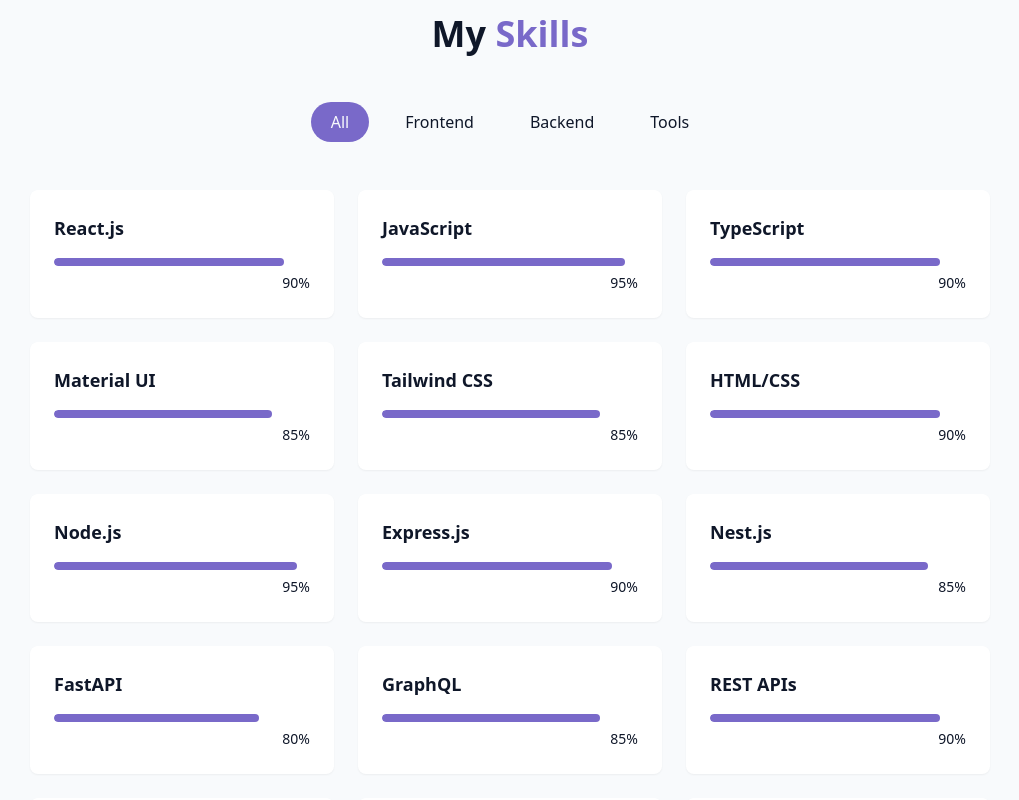
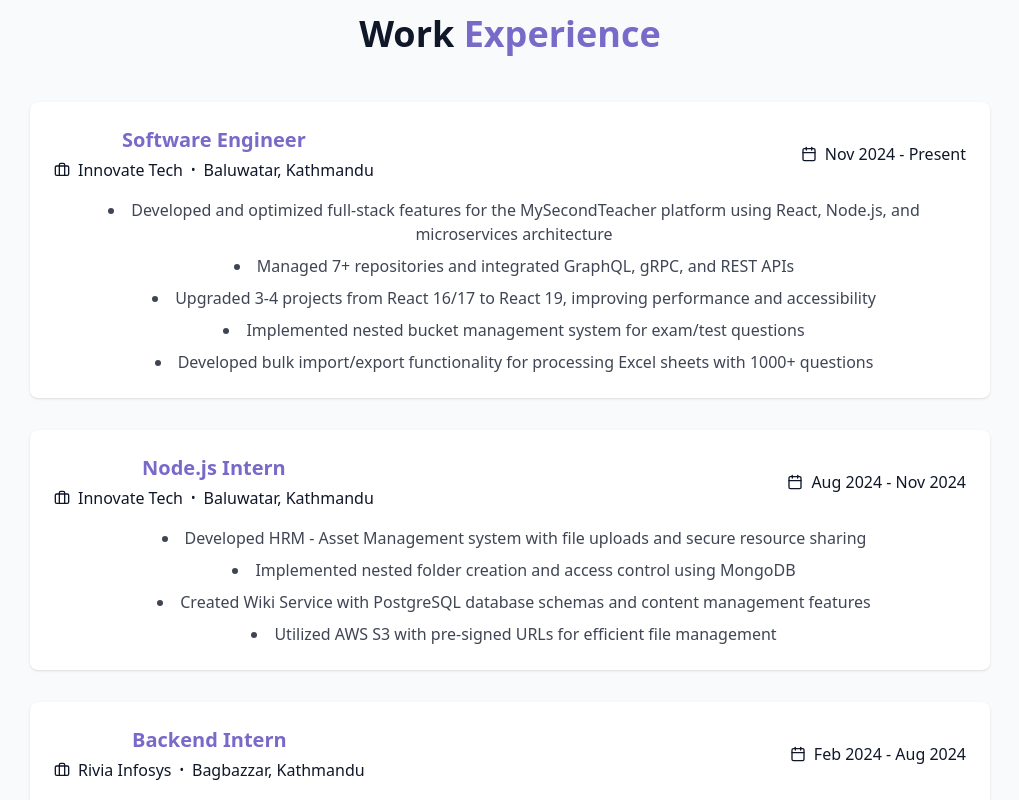
Before and after one commit to pokharel-nishan/portfolio, a React (Vite) app: page / in a window 1280 px wide. Shown: the part 1660-2460 px from the top of the page, without its empty margins (130-1149 px from the left). Built offline with nearby package versions, Linux system fonts and the light colour scheme.

Commit message:
[add] added work-experience section.

```diff
--- a/src/components/SkillsSection.jsx
+++ b/src/components/SkillsSection.jsx
@@ -1,83 +1,76 @@
-import { useState } from "react";
-import { cn } from "@/lib/utils";
+import { Database, Globe, Layout, Server, Terminal, Wrench } from "lucide-react";
 
-const skills = [
-  // Frontend
-  { name: "React.js", level: 90, category: "frontend" },
-  { name: "JavaScript", level: 95, category: "frontend" },
-  { name: "TypeScript", level: 90, category: "frontend" },
-  { name: "Material UI", level: 85, category: "frontend" },
-  { name: "Tailwind CSS", level: 85, category: "frontend" },
-  { name: "HTML/CSS", level: 90, category: "frontend" },
-
-  // Backend
-  { name: "Node.js", level: 95, category: "backend" },
-  { name: "Express.js", level: 90, category: "backend" },
-  { name: "Nest.js", level: 85, category: "backend" },
-  { name: "FastAPI", level: 80, category: "backend" },
-  { name: "GraphQL", level: 85, category: "backend" },
-  { name: "REST APIs", level: 90, category: "backend" },
-  { name: "gRPC", level: 80, category: "backend" },
-
-  // Database & Tools
-  { name: "PostgreSQL", level: 85, category: "tools" },
-  { name: "MongoDB", level: 85, category: "tools" },
-  { name: "Docker", level: 80, category: "tools" },
-  { name: "AWS S3", level: 85, category: "tools" },
-  { name: "Git/GitHub", level: 90, category: "tools" },
+const skillCategories = [
+	{
+		name: "Frontend",
+		icon: <Layout className="w-5 h-5" />,
+		skills: [
+			"React.js",
+			"TypeScript",
+			"JavaScript",
+			"Material UI",
+			"Tailwind CSS",
+			"HTML5/CSS3",
+		],
+	},
+	{
+		name: "Backend",
+		icon: <Server className="w-5 h-5" />,
+		skills: ["Node.js", "Express.js", "Nest.js", "FastAPI", "Python"],
+	},
+	{
+		name: "APIs & Protocols",
+		icon: <Globe className="w-5 h-5" />,
+		skills: ["REST APIs", "GraphQL", "gRPC", "WebSocket"],
+	},
+	{
+		name: "Databases",
+		icon: <Database className="w-5 h-5" />,
+		skills: ["PostgreSQL", "MongoDB", "MySQL", "SQLite", "Oracle SQL"],
+	},
+	{
+		name: "DevOps & Tools",
+		icon: <Wrench className="w-5 h-5" />,
+		skills: ["Git", "GitHub", "GitLab", "Docker", "AWS S3"],
+	},
+	{
+		name: "Development Tools",
+		icon: <Terminal className="w-5 h-5" />,
+		skills: ["VS Code", "Swagger", "Strapi", "Trello", "Wrike"],
+	},
 ];
 
-const categories = ["all", "frontend", "backend", "tools"];
-
 export const SkillsSection = () => {
-  const [activeCategory, setActiveCategory] = useState("all");
-
-  const filteredSkills = skills.filter(
-    (skill) => activeCategory === "all" || skill.category === activeCategory
-  );
 	return (
 		<section id="skills" className="py-24 px-4 relative bg-secondary/30">
 			<div className="container mx-auto max-w-5xl">
 				<h2 className="text-3xl md:text-4xl font-bold mb-12 text-center">
-          My <span className="text-primary">Skills</span>
+					Skills &{" "}
+					<span className="text-primary">Technologies</span>
 				</h2>
 
-        <div className="flex flex-wrap justify-center gap-4 mb-12">
-          {categories.map((category, key) => (
-            <button
-              key={key}
-              onClick={() => setActiveCategory(category)}
-              className={cn(
-                "px-5 py-2 rounded-full transition-colors duration-300 capitalize",
-                activeCategory === category
-                  ? "bg-primary text-primary-foreground"
-                  : "bg-secondary/70 text-foreground hover:bg-secondary"
-              )}
+				<div className="grid grid-cols-1 md:grid-cols-2 lg:grid-cols-3 gap-6">
+					{skillCategories.map((category, idx) => (
+						<div
+							key={idx}
+							className="bg-card p-6 rounded-lg shadow-sm hover:shadow-md transition-all duration-300"
 						>
-              {category}
-            </button>
-          ))}
+							<div className="flex items-center gap-3 mb-4">
+								<div className="p-2 rounded-lg bg-primary/10 text-primary">
+									{category.icon}
+								</div>
+								<h3 className="text-lg font-semibold">{category.name}</h3>
 							</div>
 
-        <div className="grid grid-cols-1 sm:grid-cols-2 lg:grid-cols-3 gap-6">
-          {filteredSkills.map((skill, key) => (
-            <div
-              key={key}
-              className="bg-card p-6 rounded-lg shadow-xs card-hover"
+							<div className="flex flex-wrap gap-2">
+								{category.skills.map((skill, index) => (
+									<span
+										key={index}
+										className="px-3 py-1 text-sm rounded-full bg-secondary/50 text-foreground/80 hover:bg-primary/10 hover:text-primary transition-colors duration-300"
 									>
-              <div className="text-left mb-4">
-                <h3 className="font-semibold text-lg">{skill.name}</h3>
-              </div>
-              <div className="w-full bg-secondary/50 h-2 rounded-full overflow-hidden">
-                <div
-                  className="bg-primary h-2 rounded-full origin-left animate-[grow_1.5s_ease-out]"
-                  style={{ width: skill.level + "%" }}
-                />
-              </div>
-              <div className="text-right mt-1">
-                <span className="text-sm text-muted-foreground">
-                  {skill.level}%
+										{skill}
 									</span>
+								))}
 							</div>
 						</div>
 					))}
--- /dev/null
+++ b/src/components/WorkExperienceSection.jsx
@@ -0,0 +1,88 @@
+import { Briefcase, Calendar } from "lucide-react";
+
+const experiences = [
+  {
+    title: "Software Engineer",
+    company: "Innovate Tech",
+    location: "Baluwatar, Kathmandu",
+    period: "Nov 2024 - Present",
+    description: [
+      "Developed and optimized full-stack features for the MySecondTeacher platform using React, Node.js, and microservices architecture",
+      "Managed 7+ repositories and integrated GraphQL, gRPC, and REST APIs",
+      "Upgraded 3-4 projects from React 16/17 to React 19, improving performance and accessibility",
+      "Implemented nested bucket management system for exam/test questions",
+      "Developed bulk import/export functionality for processing Excel sheets with 1000+ questions",
+    ],
+  },
+  {
+    title: "Node.js Intern",
+    company: "Innovate Tech",
+    location: "Baluwatar, Kathmandu",
+    period: "Aug 2024 - Nov 2024",
+    description: [
+      "Developed HRM - Asset Management system with file uploads and secure resource sharing",
+      "Implemented nested folder creation and access control using MongoDB",
+      "Created Wiki Service with PostgreSQL database schemas and content management features",
+      "Utilized AWS S3 with pre-signed URLs for efficient file management",
+    ],
+  },
+  {
+    title: "Backend Intern",
+    company: "Rivia Infosys",
+    location: "Bagbazzar, Kathmandu",
+    period: "Feb 2024 - Aug 2024",
+    description: [
+      "Developed scalable backend solutions for the Edxplor platform",
+      "Designed and implemented PostgreSQL database schemas using TypeORM",
+      "Integrated Swagger for API documentation and Docker for deployment",
+      "Contributed to agile workflows using Trello for project management",
+    ],
+  },
+];
+
+export const WorkExperienceSection = () => {
+  return (
+    <section className="py-24 px-4 relative bg-secondary/30">
+      <div className="container mx-auto max-w-5xl">
+        <h2 className="text-3xl md:text-4xl font-bold mb-12 text-center">
+          Work <span className="text-primary">Experience</span>
+        </h2>
+
+        <div className="space-y-8">
+          {experiences.map((experience, idx) => (
+            <div
+              key={idx}
+              className="bg-card p-6 rounded-lg shadow-sm hover:shadow-md transition-shadow duration-300"
+            >
+              <div className="flex flex-col md:flex-row md:items-center justify-between mb-4">
+                <div>
+                  <h3 className="text-xl font-semibold text-primary">
+                    {experience.title}
+                  </h3>
+                  <div className="flex items-center gap-2 text-muted-foreground mt-1">
+                    <Briefcase className="w-4 h-4" />
+                    <span>{experience.company}</span>
+                    <span className="text-xs">•</span>
+                    <span>{experience.location}</span>
+                  </div>
+                </div>
+                <div className="flex items-center gap-2 text-muted-foreground mt-2 md:mt-0">
+                  <Calendar className="w-4 h-4" />
+                  <span>{experience.period}</span>
+                </div>
+              </div>
+
+              <ul className="list-disc list-inside space-y-2 text-foreground/80">
+                {experience.description.map((item, index) => (
+                  <li key={index} className="pl-2">
+                    {item}
+                  </li>
+                ))}
+              </ul>
+            </div>
+          ))}
+        </div>
+      </div>
+    </section>
+  );
+};
--- a/src/pages/Home.jsx
+++ b/src/pages/Home.jsx
@@ -3,6 +3,7 @@
 import { StarBackground } from "@/components/StarBackground";
 import { HeroSection } from "../components/HeroSection";
 import { AboutSection } from "../components/AboutSection";
+import { WorkExperienceSection } from "../components/WorkExperienceSection";
 import { SkillsSection } from "../components/SkillsSection";
 import { ProjectsSection } from "../components/ProjectsSection";
 import { ContactSection } from "../components/ContactSection";
@@ -22,6 +23,7 @@
       <main>
         <HeroSection />
         <AboutSection />
+        <WorkExperienceSection />
         <SkillsSection />
         <ProjectsSection />
         <ContactSection />
```
Also changed, not shown: src/components/ContactSection.jsx (+130 -82 lines). Lines whose indentation alone changed are shown as unchanged.
